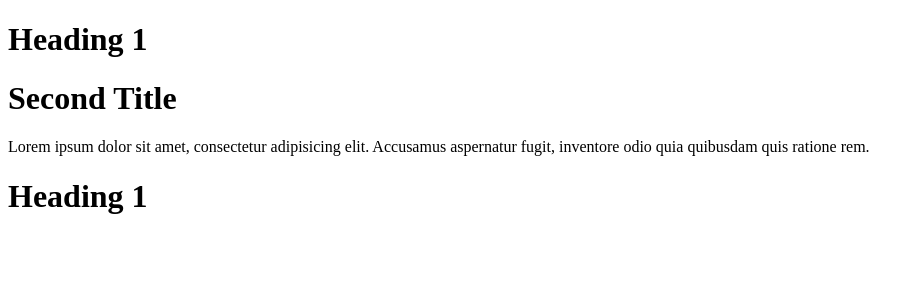
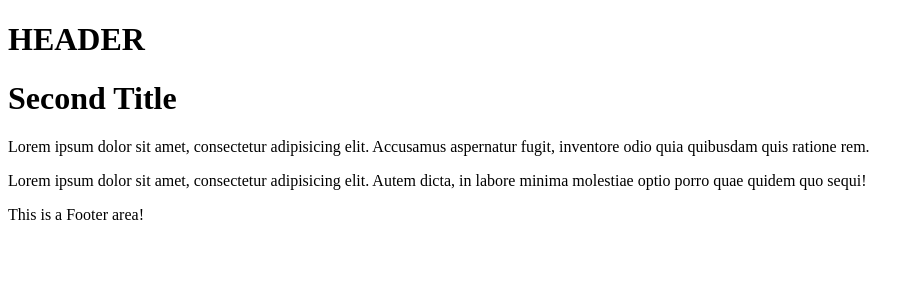
Before and after one commit to TimosPsy/cf9-react-app, a React (Vite) app: page / in a window 1280 px wide. Shown: the top 300 px of the page, without its empty margins (0-924 px from the left). Built offline with nearby package versions, Linux system fonts and the light colour scheme.

Commit message:
feat: add Header,Footer and layout components

```diff
--- a/src/App.tsx
+++ b/src/App.tsx
@@ -32,6 +32,7 @@
 
 
 import ArrowFunctionalComponentWithProps from "./components/LessonThree/ArrowFunctionalComponentWithProps.tsx";
+ import Layout from "./components/Layout.tsx";
 
  function App() {
 
@@ -47,12 +48,19 @@
 
 
       {/*{Lesson Three} */}
-      <ArrowFunctionalComponentWithProps title="Heading 1"/>
-      <ArrowFunctionalComponentWithProps
-           title="Second Title"
-           description="Lorem ipsum dolor sit amet, consectetur adipisicing elit. Accusamus aspernatur fugit, inventore odio quia quibusdam quis ratione rem."
-       />
-      <ArrowFunctionalComponentWithProps title="Heading 1"/>
+      {/*<ArrowFunctionalComponentWithProps title="Heading 1"/>*/}
+
+
+      <Layout>
+          <ArrowFunctionalComponentWithProps
+              title="Second Title"
+              description="Lorem ipsum dolor sit amet, consectetur adipisicing elit. Accusamus aspernatur fugit, inventore odio quia quibusdam quis ratione rem."
+          />
+          <p>Lorem ipsum dolor sit amet, consectetur adipisicing elit. Autem dicta, in labore minima molestiae optio porro quae quidem quo sequi!</p>
+      </Layout>
+
+
+
 
     </>
   )
--- /dev/null
+++ b/src/components/Footer.tsx
@@ -0,0 +1,10 @@
+const Footer = () => {
+    return (
+        <>
+            <footer>
+                This is a Footer area!
+            </footer>
+        </>
+    )
+}
+export default Footer;
--- /dev/null
+++ b/src/components/Header.tsx
@@ -0,0 +1,10 @@
+const Header = () => {
+    return (
+        <>
+            <header>
+                <h1>HEADER</h1>
+            </header>
+        </>
+    )
+}
+export default Header;
--- /dev/null
+++ b/src/components/Layout.tsx
@@ -0,0 +1,18 @@
+import Header from "./Header.tsx";
+import Footer from "./Footer.tsx";
+
+interface LayoutProps {
+    children: React.ReactNode
+}
+
+const Layout = ({children}: LayoutProps) => {
+    return (
+        <>
+            <Header/>
+            <main>{children}</main>
+            <Footer/>
+        </>
+    )
+}
+
+export default Layout;
```
